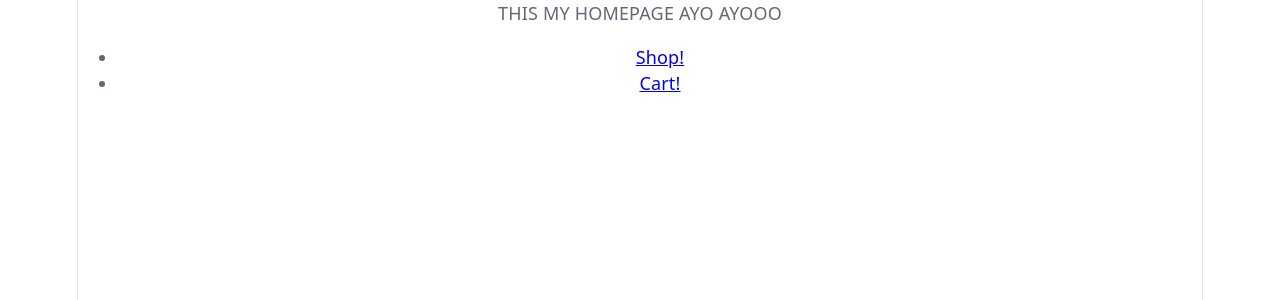
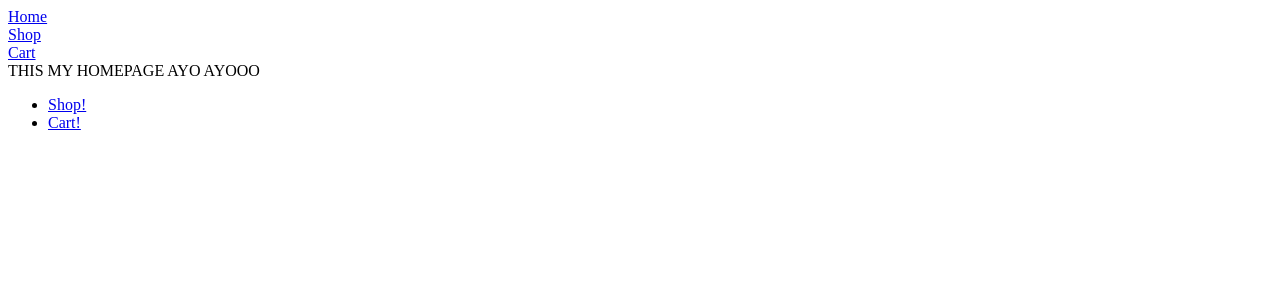
Before and after one commit to FlagonDragon/shopping-cart, a React (Vite) app: page / in a window 1280 px wide. Shown: the top 300 px of the page. Built offline with nearby package versions, Linux system fonts and the light colour scheme.

Commit message:
refactor routes

```diff
--- a/src/components/Home.jsx
+++ b/src/components/Home.jsx
@@ -7,10 +7,10 @@ function Page() {
         <nav>
             <ul>
                 <li>
-                    <Link to="shop">Shop!</Link>
+                    <Link to="/store/shop">Shop!</Link>
                 </li>
                 <li>
-                    <Link to="cart">Cart!</Link>
+                    <Link to="/store/cart">Cart!</Link>
                 </li>
             </ul>
         </nav>
--- /dev/null
+++ b/src/components/Store.jsx
@@ -0,0 +1,61 @@
+import { Link } from "react-router";
+import { useParams } from "react-router";
+import Shop from "./Shop";
+import Cart from "./Cart";
+import Home from "./Home";
+import ErrorPage from "./ErrorPage";
+// import { useNavigate  } from "react-router";
+// import { useEffect } from "react";
+
+
+
+
+function Store() {
+    const { name } = useParams();
+
+
+
+//     useEffect(() => {
+
+//         function redirectHome() {
+// //   console.log('redirected hell yeah');
+// //   return redirect("/store/home");
+//     let navigate = useNavigate();
+
+//     navigate("/store/home");
+//     }
+
+//     redirectHome();
+
+//     }, []);
+
+    return(
+    <>
+
+        <div>
+            <nav><div>
+                <Link to="/store/home">Home</Link>
+            </div></nav>
+            <nav><div>
+                <Link to="/store/shop">Shop</Link>
+            </div></nav>
+            <nav><div>
+                <Link to="/store/cart">Cart</Link>
+            </div></nav>
+        </div>
+
+        {(name === 'home') ? (
+            <Home></Home>
+        ) : name === 'shop' ? (
+            <Shop></Shop>
+        ) : name === 'cart' ? (
+            <Cart></Cart>
+        ) : (
+            <Home></Home>
+        )}
+
+    </>
+    )
+}
+
+export default Store;
--- a/src/main.jsx
+++ b/src/main.jsx
@@ -1,7 +1,7 @@
 import { StrictMode } from 'react'
 import { createRoot } from 'react-dom/client'
 import { createBrowserRouter, RouterProvider } from "react-router";
-import './index.css'
+// import './index.css'
 import routes from "./routes";
 
 const router = createBrowserRouter(routes);
--- a/src/routes.jsx
+++ b/src/routes.jsx
@@ -1,22 +1,37 @@
-import Home from "./components/Home"
-import Shop from "./components/Shop";
-import Cart from "./components/Cart";
+// import { redirect } from "react-router";
 import ErrorPage from "./components/ErrorPage";
+import Store from "./components/Store";
+
+
+
 
 const routes = [
   {
     path: "/",
-    element: <Home />,
+    element: <Store />,
     errorElement: <ErrorPage />,
   },
   {
-    path: "shop",
-    element: <Shop />,
-  },
-  {
-    path: "cart",
-    element: <Cart />,
-  },
+    path: "store/:name",
+    element: <Store />,
+    errorElement: <ErrorPage />
+  }
 ];
 
+// const routes = [
+//   {
+//     path: "/",
+//     element: <Home />,
+//     errorElement: <ErrorPage />,
+//   },
+//   {
+//     path: "shop",
+//     element: <Shop />,
+//   },
+//   {
+//     path: "cart",
+//     element: <Cart />,
+//   },
+// ];
+
 export default routes;
```
